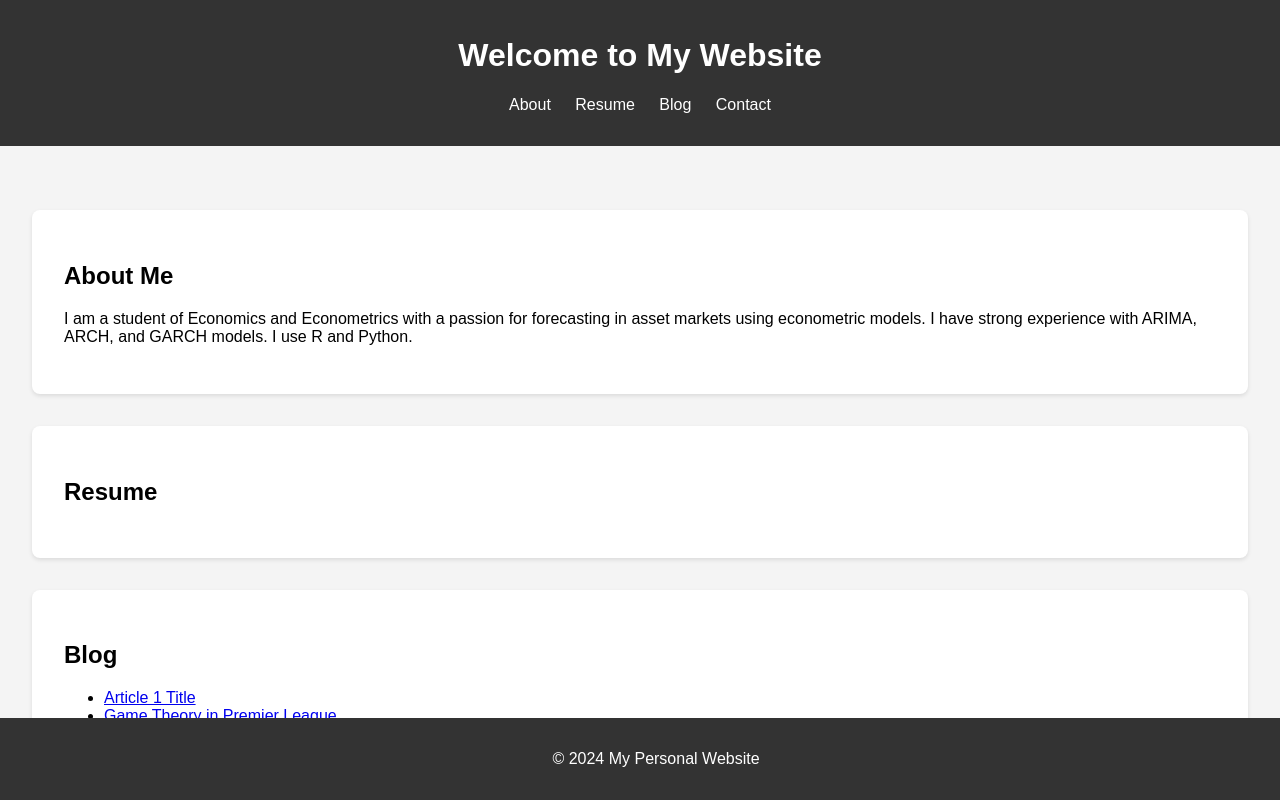
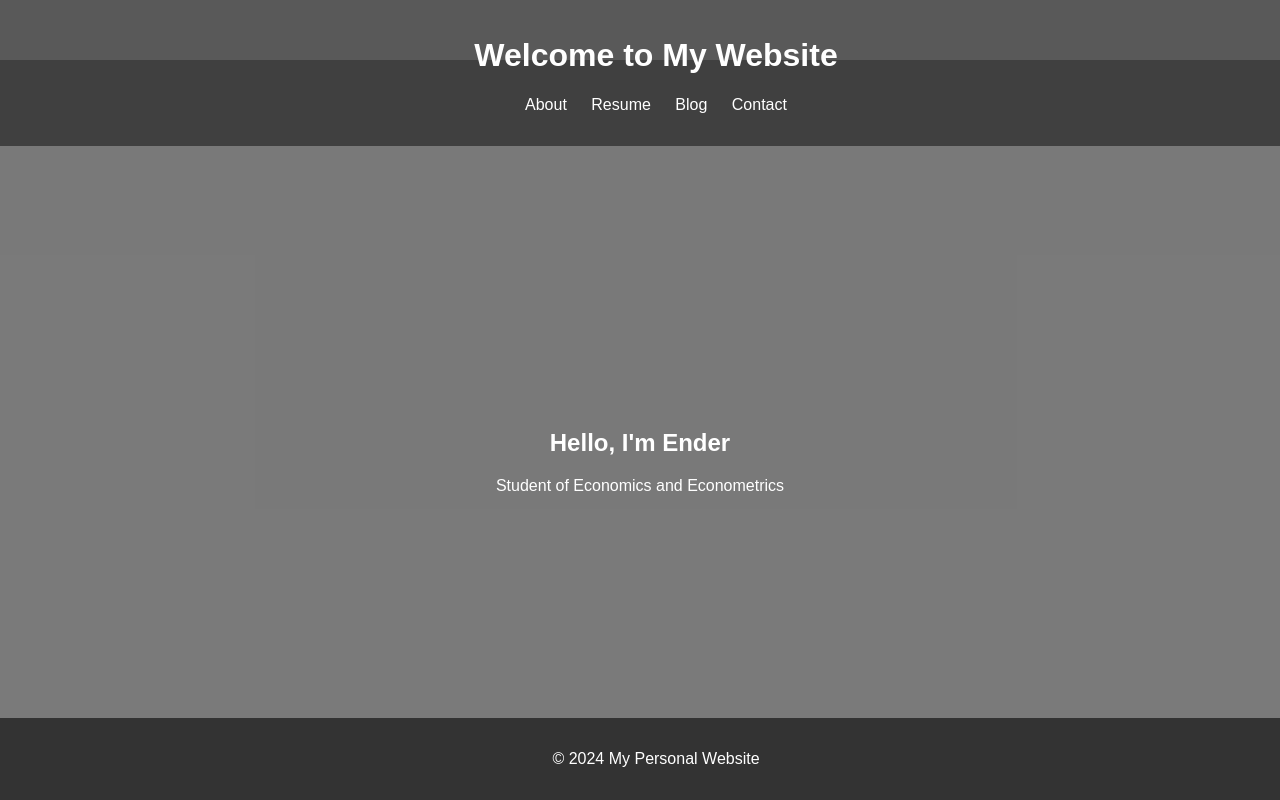
Before and after one commit to EndoZou/Endo.github.io, a plain HTML site: page index.html in a window 1280 px wide. Shown: the top 800 px of the page. Drawn offline with Linux system fonts and the light colour scheme.

Commit message:
Add hero section with photo background

```diff
--- a/index.html
+++ b/index.html
@@ -18,16 +18,22 @@
             </ul>
         </nav>
     </header>
+    <section class="hero">
+        <div class="hero-content">
+            <h2>Hello, I'm Ender</h2>
+            <p>Student of Economics and Econometrics</p>
+        </div>
+    </section>
     <main>
-        <section id="about">
+        <section id="about" class="content-section">
             <h2>About Me</h2>
             <p>I am a student of Economics and Econometrics with a passion for forecasting in asset markets using econometric models. I have strong experience with ARIMA, ARCH, and GARCH models. I use R and Python.</p>
         </section>
-        <section id="resume">
+        <section id="resume" class="content-section">
             <h2>Resume</h2>
             <!-- Resume content here -->
         </section>
-        <section id="blog">
+        <section id="blog" class="content-section">
             <h2>Blog</h2>
             <ul>
                 <li><a href="blog/article1.html">Article 1 Title</a></li>
@@ -35,7 +41,7 @@
                 <li><a href="blog/article3.html">Article 3 Title</a></li>
             </ul>
         </section>
-        <section id="contact">
+        <section id="contact" class="content-section">
             <h2>Contact</h2>
             <p>Email: <a href="mailto:enderzou@gmail.com">enderzou@gmail.com</a></p>
             <p>LinkedIn: <a href="https://linkedin.com/in/yuchao-zou-05881a251">LinkedIn Profile</a></p>
--- a/scripts/main.js
+++ b/scripts/main.js
@@ -1,4 +1,15 @@
 document.addEventListener('DOMContentLoaded', function() {
-    // Add your JavaScript here
+    const sections = document.querySelectorAll('.content-section');
+    const observer = new IntersectionObserver(entries => {
+        entries.forEach(entry => {
+            if (entry.isIntersecting) {
+                entry.target.classList.add('visible');
+                observer.unobserve(entry.target);
+            }
+        });
+    }, { threshold: 0.1 });
+
+    sections.forEach(sec => observer.observe(sec));
+
     console.log('JavaScript is loaded and ready!');
 });
--- a/styles/styles.css
+++ b/styles/styles.css
@@ -1,15 +1,24 @@
+html {
+    scroll-behavior: smooth;
+}
+
 body {
     font-family: Arial, sans-serif;
     margin: 0;
-    padding: 0;
+    padding: 60px 0 0; /* offset for fixed header */
     background-color: #f4f4f4;
 }
 
 header {
-    background-color: #333;
+    background-color: rgba(51,51,51,0.8);
     color: #fff;
     padding: 1rem;
     text-align: center;
+    position: fixed;
+    top: 0;
+    left: 0;
+    width: 100%;
+    z-index: 1000;
 }
 
 nav ul {
@@ -31,12 +40,46 @@ main {
     padding: 2rem;
 }
 
-section {
+.hero {
+    background: url('../images/my-photo.jpg') no-repeat center center/cover;
+    height: 100vh;
+    position: relative;
+    display: flex;
+    align-items: center;
+    justify-content: center;
+    color: #fff;
+    text-align: center;
+}
+
+.hero::before {
+    content: '';
+    position: absolute;
+    top: 0;
+    left: 0;
+    right: 0;
+    bottom: 0;
+    background: rgba(0,0,0,0.5);
+}
+
+.hero-content {
+    position: relative;
+    z-index: 1;
+}
+
+.content-section {
     margin: 2rem 0;
     background-color: #fff;
     padding: 2rem;
     border-radius: 8px;
     box-shadow: 0 2px 4px rgba(0,0,0,0.1);
+    opacity: 0;
+    transform: translateY(20px);
+    transition: opacity 0.6s ease, transform 0.6s ease;
+}
+
+.content-section.visible {
+    opacity: 1;
+    transform: translateY(0);
 }
 
 footer {
```
Also changed, not shown: README.md, images/my-photo.jpg (added).
